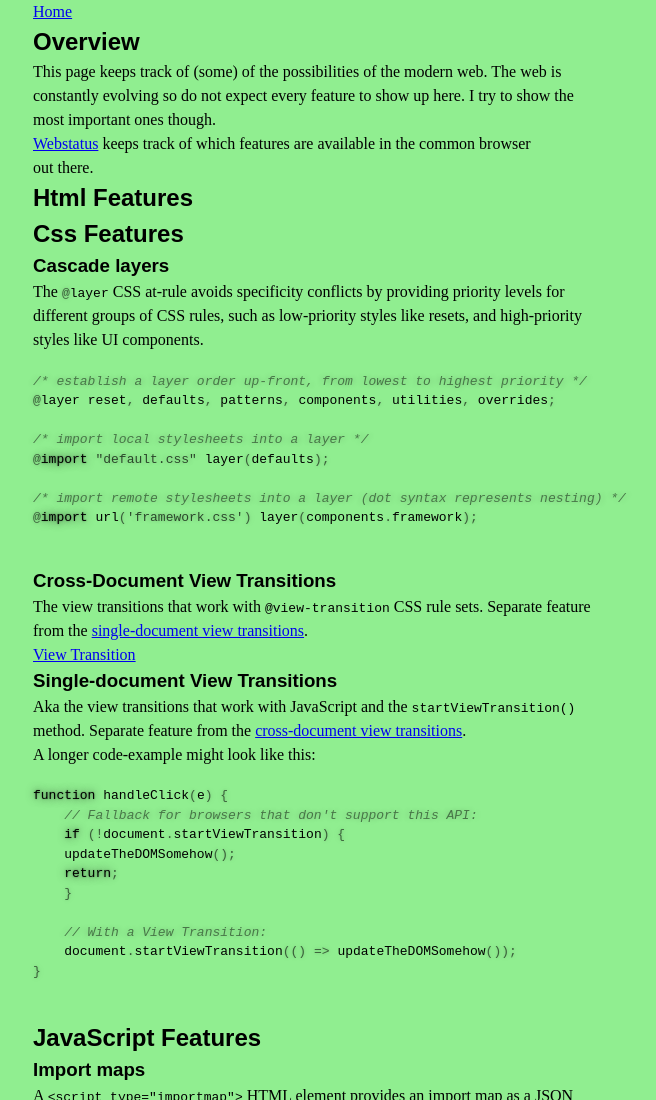
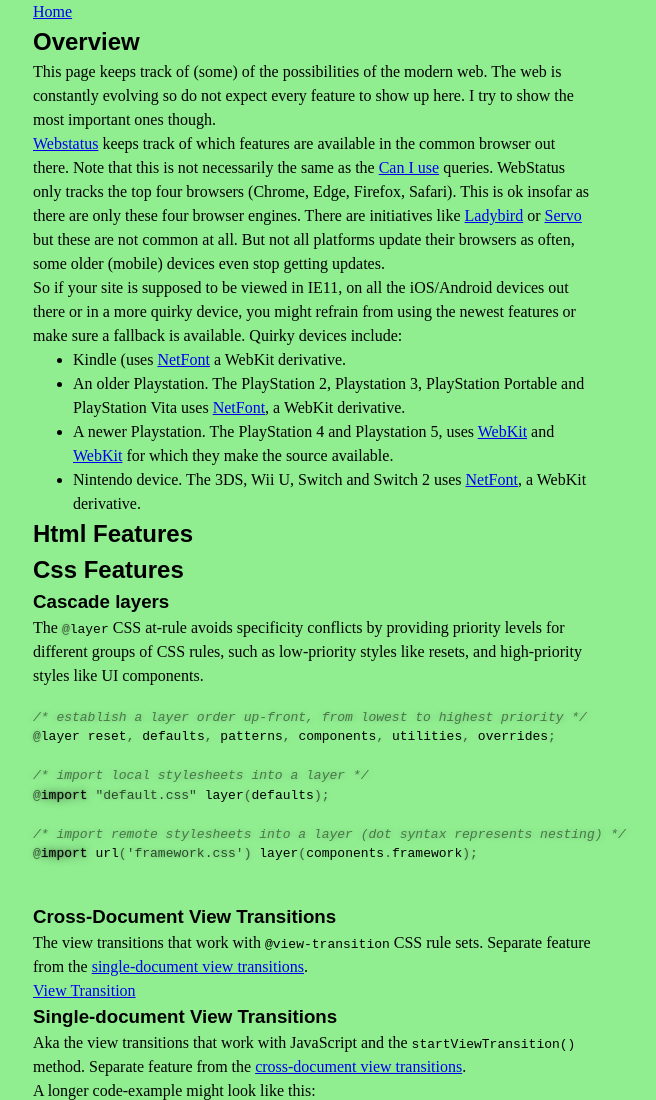
Before and after one commit to Richargh/web-native, a website: page index.html in a window 1280 px wide. Shown: the top 1100 px of the page, without its empty margins (327-983 px from the left). Drawn offline with Linux system fonts and the light colour scheme.

Commit message:
ˆ f: add preamble about browser compatibility

```diff
--- a/index.html
+++ b/index.html
@@ -57,7 +57,33 @@
         <p>
             <a href="https://webstatus.dev/">Webstatus</a> keeps track of which features are available in the common
             browser out there.
+            Note that this is not necessarily the same as the <a href="https://caniuse.com/">Can I use</a> queries.
+            WebStatus only tracks the top four browsers (Chrome, Edge, Firefox, Safari).
+            This is ok insofar as there are only these four browser engines.
+            There are initiatives like <a href="https://en.wikipedia.org/wiki/Ladybird_(web_browser)">Ladybird</a> or <a
+                href="https://en.wikipedia.org/wiki/Servo_(software)">Servo</a> but these are not common at all.
+            But not all platforms update their browsers as often, some older (mobile) devices even stop getting updates.
         </p>
+        <p>
+            So if your site is supposed to be viewed in IE11, on all the iOS/Android devices out there or in a more
+            quirky device, you might refrain from using the newest
+            features or make sure a fallback is available.
+            Quirky devices include:
+        </p>
+        <ul>
+            <li>Kindle (uses <a href="https://en.wikipedia.org/wiki/NetFront">NetFont</a> a WebKit derivative.</li>
+            <li>An older Playstation. The PlayStation 2, Playstation 3, PlayStation Portable and PlayStation Vita uses
+                <a href="https://en.wikipedia.org/wiki/NetFront">NetFont</a>, a WebKit derivative.
+            </li>
+            <li>A newer Playstation. The PlayStation 4 and Playstation 5, uses <a
+                    href="https://www.playstation.com/en-us/oss/ps4/webkit/">WebKit</a> and <a
+                    href="https://www.playstation.com/en-us/oss/ps5/webkit/">WebKit</a> for which they make the source
+                available.
+            </li>
+            <li>Nintendo device. The 3DS, Wii U, Switch and Switch 2 uses <a
+                    href="https://en.wikipedia.org/wiki/NetFront">NetFont</a>, a WebKit derivative.
+            </li>
+        </ul>
     </article>
     <article>
         <h2>Html Features</h2>
```
